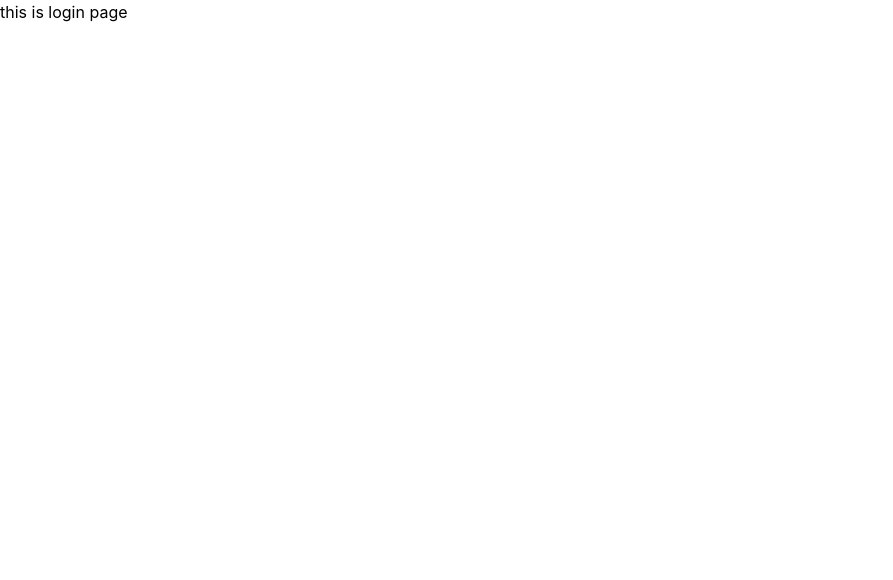
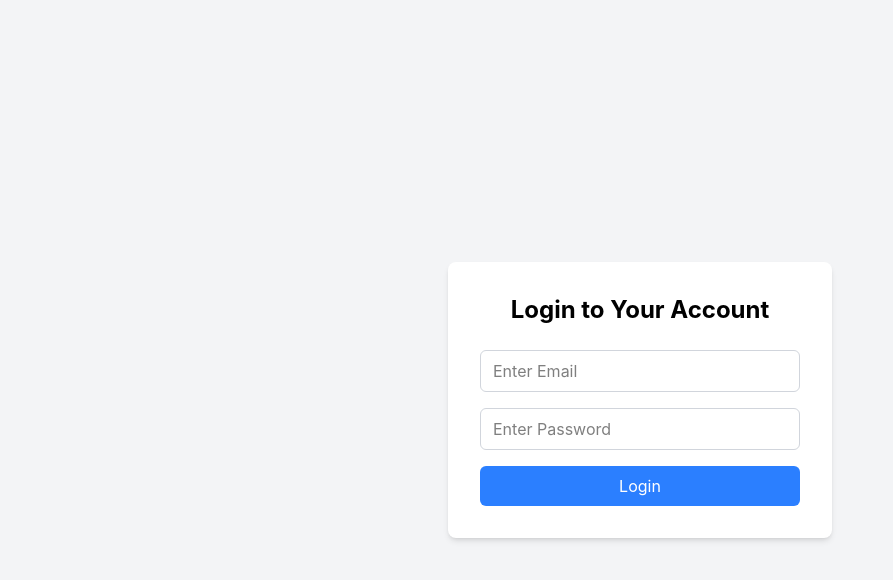
Before and after one commit to Avinashmishra28/electronic_shop, a React app in the folder frontend/: page /login in a window 1280 px wide. Shown: the top 580 px of the page, without its empty margins (0-893 px from the left). Built offline with nearby package versions, Linux system fonts and the light colour scheme; the HTML template or start-up script is replaced by a standard one.

Commit message:
complete login in frontend

```diff
--- a/frontend/src/pages/Login.jsx
+++ b/frontend/src/pages/Login.jsx
@@ -1,11 +1,80 @@
-import React from 'react'
+import { useState } from "react";
+import { useNavigate } from "react-router-dom";
+import api from "../api/axios";
 
-function Login() {
-  return (
-    <div>
-      this is login page
+export default function Login() {
+  const [form,setForm]=useState({
+    email:"",
+    password:""
+  })
+  const [msg,setMsg]=useState("");
+  const navigate=useNavigate();
+
+  const handleChange=(e)=>{
+    setForm({
+      ...form,
+      [e.target.name]:e.target.value
+    });
+  }
+
+  const handleSubmit=async(e)=>{
+    e.preventDefault();
+
+    try{
+      const res = await api.post("/auth/login",form);
+      // console.log(res,"data");
+      //Save Token to localStorage
+      localStorage.setItem("token",res.data.token);
+      localStorage.setItem("userId",res.data.user.id);
+
+      setMsg("Login Successful");
+      //Redirect to Home Page after 1 second
+      setTimeout(()=>{
+        navigate("/");
+      },1000);
+    } catch(err){
+      setMsg(err.response?.data?.message || "An error occurred" );
+    }
+  }
+
+  return(
+    <div className="flex items-center justify-center min-h-screen bg-gray-100 px-4">
+      <div  className="bg-white p-8 rounded-lg shadow-md w-full max-w-sm">
+        <h2 className="text-2xl font-bold mb-6 text-center">Login to Your Account</h2>
+
+        {msg && (
+          <div className="mb-4 text-center text-sm text-red-600 font-medium">
+            {msg}
+          </div>
+        )}
+
+        <form onSubmit={handleSubmit} className="space-y-4">
+          <input
+            name='email'
+            type="email"
+            placeholder="Enter Email"
+            value={form.email}
+            onChange={handleChange}
+            className="w-full px-3 py-2 border border-gray-300 rounded-md focus:outline-none focus:ring-2 focus:ring-blue-500"
+            required
+          />
+          <input
+            name='password'
+            type="password"
+            placeholder="Enter Password"
+            value={form.password}
+            onChange={handleChange}
+            className="w-full px-3 py-2 border border-gray-300 rounded-md focus:outline-none focus:ring-2 focus:ring-blue-500"
+            required
+          />
+          <button
+            type="submit"
+            className="w-full bg-blue-500 text-white py-2 px-4 rounded-md hover:bg-blue-600 transition-colors"
+          >
+            Login
+          </button>
+        </form>
+      </div>
     </div>
-  )
+  );
 }
-
-export default Login
```
